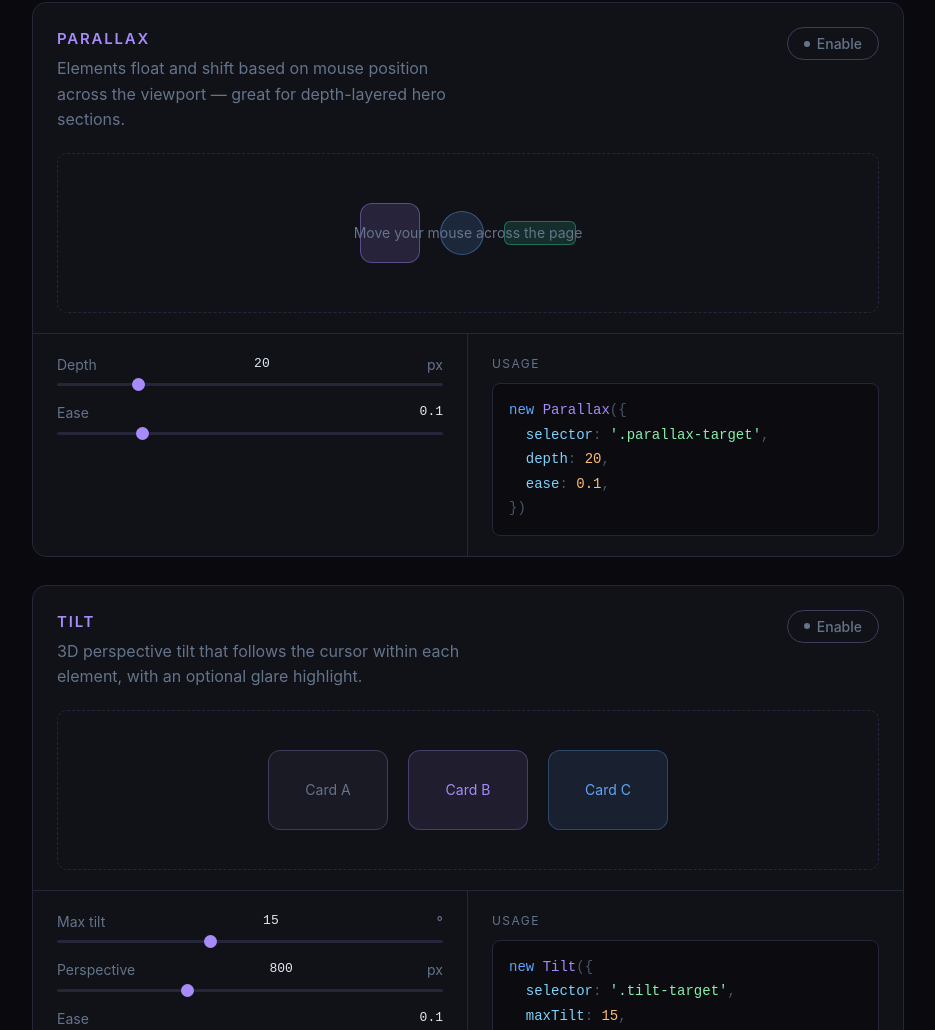
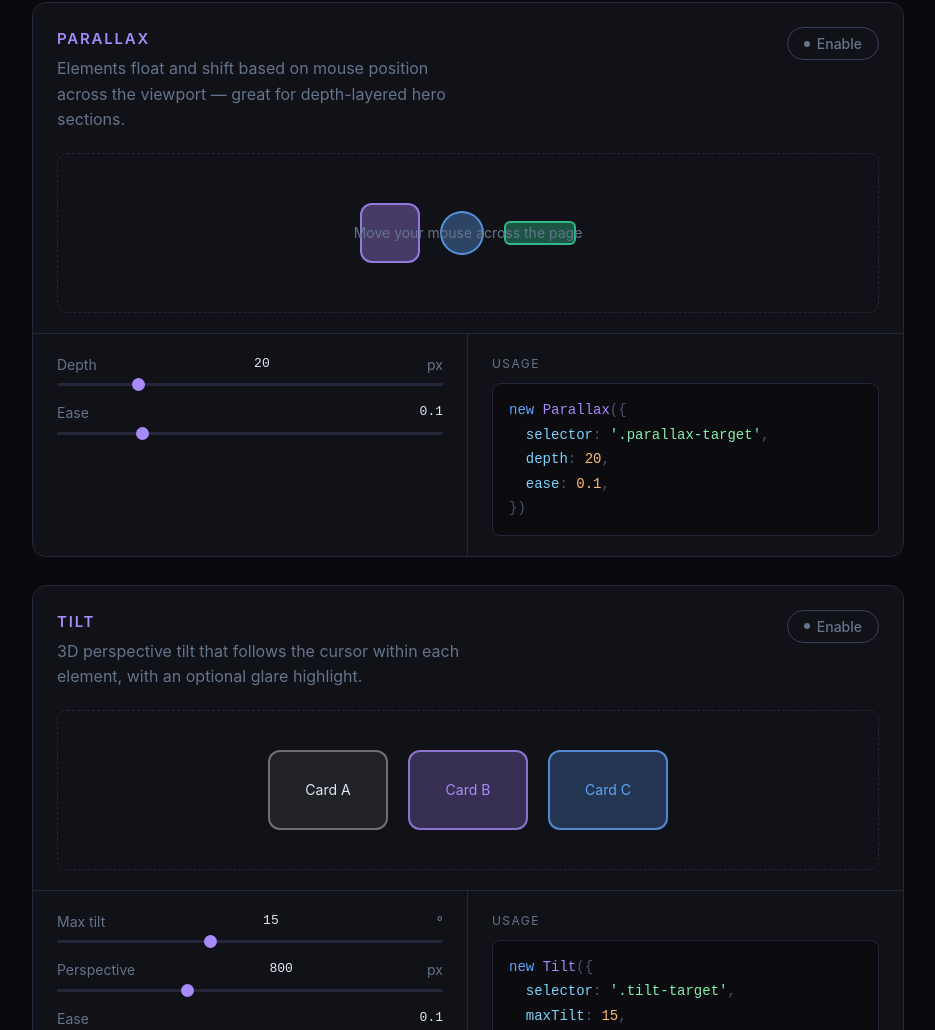
Before and after one commit to tgomilar/mouse-animations, a website built with Vite: page playground/index.html in a window 1280 px wide. Shown: the part 2956-3986 px from the top of the page, without its empty margins (172-1107 px from the left). Built offline with nearby package versions, Linux system fonts and the light colour scheme.

Commit message:
playground: brighten parallax and tilt demo card colors

```diff
--- a/playground/index.html
+++ b/playground/index.html
@@ -905,13 +905,13 @@
           <div class="demo-zone" style="min-height: 160px; gap: 20px; flex-wrap: wrap; position: relative">
             <div
               class="parallax-target"
-              style="width: 60px; height: 60px; background: rgba(167, 139, 250, 0.15); border: 1px solid rgba(167, 139, 250, 0.4); border-radius: 12px"></div>
+              style="width: 60px; height: 60px; background: rgba(167, 139, 250, 0.35); border: 2px solid rgba(167, 139, 250, 0.8); border-radius: 12px"></div>
             <div
               class="parallax-target"
-              style="width: 44px; height: 44px; background: rgba(96, 165, 250, 0.15); border: 1px solid rgba(96, 165, 250, 0.4); border-radius: 50%"></div>
+              style="width: 44px; height: 44px; background: rgba(96, 165, 250, 0.35); border: 2px solid rgba(96, 165, 250, 0.8); border-radius: 50%"></div>
             <div
               class="parallax-target"
-              style="width: 72px; height: 24px; background: rgba(52, 211, 153, 0.15); border: 1px solid rgba(52, 211, 153, 0.4); border-radius: 6px"></div>
+              style="width: 72px; height: 24px; background: rgba(52, 211, 153, 0.35); border: 2px solid rgba(52, 211, 153, 0.8); border-radius: 6px"></div>
             <span class="demo-hint" style="position: absolute">Move your mouse across the page</span>
           </div>
           <div class="card-foot">
@@ -954,14 +954,14 @@
               style="
                 width: 120px;
                 height: 80px;
-                background: var(--surface2);
-                border: 1px solid var(--border-hi);
+                background: rgba(255, 255, 255, 0.07);
+                border: 2px solid rgba(255, 255, 255, 0.35);
                 border-radius: 12px;
                 display: flex;
                 align-items: center;
                 justify-content: center;
                 font-size: 14px;
-                color: var(--muted);
+                color: var(--text);
               ">
               Card A
             </div>
@@ -970,8 +970,8 @@
               style="
                 width: 120px;
                 height: 80px;
-                background: rgba(167, 139, 250, 0.1);
-                border: 1px solid rgba(167, 139, 250, 0.3);
+                background: rgba(167, 139, 250, 0.25);
+                border: 2px solid rgba(167, 139, 250, 0.75);
                 border-radius: 12px;
                 display: flex;
                 align-items: center;
@@ -986,8 +986,8 @@
               style="
                 width: 120px;
                 height: 80px;
-                background: rgba(96, 165, 250, 0.1);
-                border: 1px solid rgba(96, 165, 250, 0.3);
+                background: rgba(96, 165, 250, 0.25);
+                border: 2px solid rgba(96, 165, 250, 0.75);
                 border-radius: 12px;
                 display: flex;
                 align-items: center;
```
